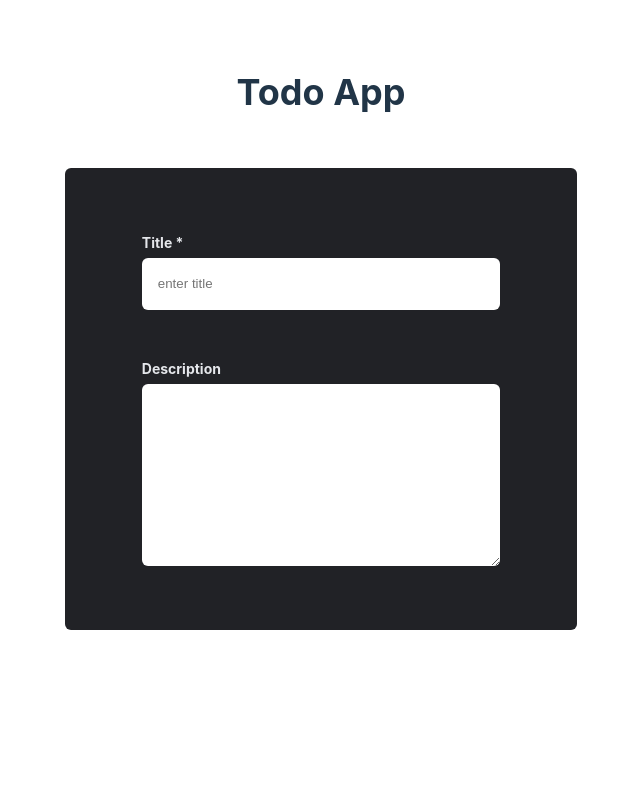
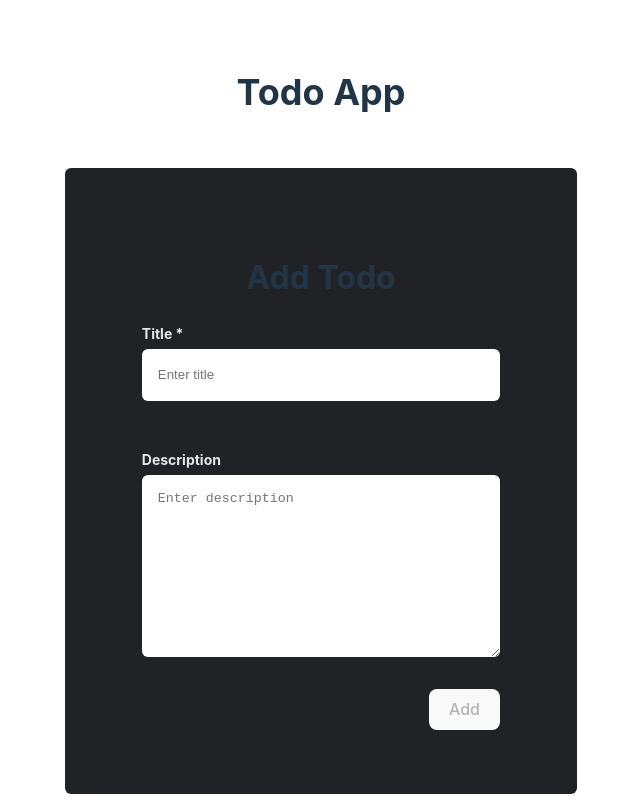
Before and after one commit to Kinbou/todolist-webFactory, a React (Vite) app: page /#/todo/new in a window 1280 px wide. Shown: the whole page, without its empty margins (319-959 px from the left). Built offline with nearby package versions, Linux system fonts and the light colour scheme.

Commit message:
feat: :triangular_flag_on_post: Add Todo

```diff
--- a/src/App/AppRoutes.tsx
+++ b/src/App/AppRoutes.tsx
@@ -1,6 +1,4 @@
-import { useRoutes, HashRouter, Navigate } from 'react-router-dom'
-
-import TodoProvider from '@/contexts/todo-context'
+import { useRoutes, Navigate, HashRouter } from 'react-router-dom'
 
 import HomePage from '@pages/Home/HomePage'
 import Todo from '@pages/Todo/Todo'
@@ -8,19 +6,15 @@ import Todo from '@pages/Todo/Todo'
 const APP_ROUTES = [
   {
     path: '/',
-    element: (
-      <TodoProvider>
-        <HomePage />
-      </TodoProvider>
-    ),
+    element: <HomePage />,
   },
   {
     path: '/todo/:todoId',
-    element: (
-      <TodoProvider>
-        <Todo />
-      </TodoProvider>
-    ),
+    element: <Todo />,
+  },
+  {
+    path: '/todo/new',
+    element: <Todo />,
   },
   {
     path: '*',
@@ -31,8 +25,9 @@ const APP_ROUTES = [
 const RoutesComponent = () => useRoutes(APP_ROUTES)
 
 export const AppRoutes = () => {
+  const base = '' // import.meta.env.DEV ? '/' : '/todolist-webFactory/'
   return (
-    <HashRouter>
+    <HashRouter basename={base}>
       <RoutesComponent />
     </HashRouter>
   )
--- a/src/pages/Home/HomePage.tsx
+++ b/src/pages/Home/HomePage.tsx
@@ -3,9 +3,11 @@ import { useContext, useEffect } from 'react'
 import TodoList from './components/TodoList'
 import { TodoContext } from '@/contexts/todo-context'
 import { getSortedTodos, sortTodos } from '@/services/todo-service'
+import { useNavigate } from 'react-router-dom'
 
 const HomePage = () => {
   const { updateTodoList, todoList } = useContext(TodoContext)
+  const navigate = useNavigate()
 
   const toggleState = (index: number): void => {
     const copyList = [...todoList]
@@ -15,13 +17,27 @@ const HomePage = () => {
     updateTodoList(copyList)
   }
 
+  const addNewTodo = () => {
+    navigate(`/todo/new`)
+  }
+
   useEffect(() => {
-    const todoList = getSortedTodos()
-    updateTodoList(todoList)
+    const sortTodoList = todoList ? getSortedTodos(todoList) : getSortedTodos()
+    updateTodoList(sortTodoList)
   }, [])
 
   return (
-    <div className="w-100% text-center flex flex-col items-center">
+    <div className="w-30% h-100% text-center flex flex-col items-center">
+      <div className="flex justify-between items-center mt-2em w-100%">
+        <h1 id="app-title" className=" text-4xl ">
+          Todo App
+        </h1>
+        <button
+          data-testid="btn-new-todo"
+          className="i-carbon-add-alt w-40px h-40px hover:text-blue-900"
+          onClick={addNewTodo}
+        />
+      </div>
       <TodoList items={todoList} toggleState={toggleState} />
     </div>
   )
--- a/src/pages/Home/components/TodoItem.tsx
+++ b/src/pages/Home/components/TodoItem.tsx
@@ -17,7 +17,7 @@ const TodoItem = ({ item, toggleState }: TodoItemProps) => {
     return
   }
 
-  const { id, checked, title } = item
+  const { id, checked, title, description } = item
 
   const goToTodoDetail = () => {
     navigate(`/todo/${id}`)
@@ -26,7 +26,7 @@ const TodoItem = ({ item, toggleState }: TodoItemProps) => {
   return (
     <div
       className={cx(
-        'todoItem w-30% border border-solid border-l-solid border-l-#27557d border-l-5 border-#27557d m-1em flex justify-start items-center rounded-md p-x-1em p-y-.5em box-border m-h-100px relative ',
+        'todoItem border border-solid border-l-solid border-l-#27557d border-l-5 border-#27557d m-1em flex justify-start items-center rounded-md p-x-1em p-y-.5em box-border m-h-100px relative w-100%',
         {
           'line-through border-l-green': item.checked,
         },
@@ -47,7 +47,7 @@ const TodoItem = ({ item, toggleState }: TodoItemProps) => {
           },
         )}
         htmlFor={'chk' + id}
-        title={title}
+        title={description}
       >
         {title || 'untitled'}
       </label>
--- a/src/pages/Todo/components/TodoDetails.tsx
+++ b/src/pages/Todo/components/TodoDetails.tsx
@@ -1,10 +1,49 @@
-import { ReactNode } from 'react'
+import { ReactNode, SyntheticEvent, useContext, useState } from 'react'
+import { useNavigate } from 'react-router-dom'
 
 import { Todo } from '@models/Todo'
+import { addTodo } from '@services/todo-service'
+import { TodoContext } from '@/contexts/todo-context'
 
 const TodoDetails = ({ todo }: { todo: Todo | undefined }): ReactNode => {
+  const [title, setTitle] = useState<string>(todo?.title ?? '')
+  const [description, setDescription] = useState<string>(
+    todo?.description ?? '',
+  )
+  const navigate = useNavigate()
+  const { updateTodoList } = useContext(TodoContext)
+
+  const handleAddTodo = (e: SyntheticEvent) => {
+    e.preventDefault()
+    console.log('handleAddTodo', title, description)
+    if (!title) {
+      return
+    }
+
+    const result = addTodo({
+      description,
+      title,
+      checked: false,
+      id: 'qsqlkdjqs',
+    })
+    if (result) {
+      updateTodoList(result)
+      navigate('/')
+    }
+  }
+
+  const handleEditTodo = (e: SyntheticEvent) => {
+    e.preventDefault()
+    console.log('handleEditTodo')
+  }
+
   return (
-    <form className="min-w-70% max-w-100% flex flex-col">
+    <div className="flex flex-col min-w-70% max-w-100% items-center">
+      <h1>{todo ? 'Modify Todo' : 'Add Todo'}</h1>
+      <form
+        className=" flex flex-col w-100%"
+        onSubmit={todo ? handleEditTodo : handleAddTodo}
+      >
         <div className="flex flex-col mb-3rem">
           <label
             className="text-14px mb-.3rem text-gray-200 font-bold"
@@ -14,9 +53,10 @@ const TodoDetails = ({ todo }: { todo: Todo | undefined }): ReactNode => {
           </label>
           <input
             className="pl-1rem h-50px border-none rounded-md"
-          placeholder="enter title"
-          value={todo?.title}
+            placeholder="Enter title"
+            value={title}
             readOnly={!!todo}
+            onChange={(e) => setTitle(e.target.value)}
           />
         </div>
         <div className="flex flex-col">
@@ -33,10 +73,22 @@ const TodoDetails = ({ todo }: { todo: Todo | undefined }): ReactNode => {
             rows={10}
             className="border-none rounded-md p-1rem max-w-100%"
             readOnly={!!todo}
-          value={todo?.description}
+            value={description}
+            placeholder="Enter description"
+            onChange={(e) => setDescription(e.target.value)}
           ></textarea>
         </div>
+        <div className="w-100% flex justify-end">
+          <button
+            className="mt-2em w-auto w-min"
+            type="submit"
+            disabled={!title}
+          >
+            {todo ? 'Edit' : 'Add'}
+          </button>
+        </div>
       </form>
+    </div>
   )
 }
 
--- a/src/services/todo-service.ts
+++ b/src/services/todo-service.ts
@@ -10,11 +10,17 @@ export const getTodos = (): Todo[] => {
   return todoList
 }
 
-export const getSortedTodos = (): Todo[] => {
-  return getTodos().sort(sortTodos)
+export const getSortedTodos = (todoList?: Todo[]): Todo[] => {
+  const listTodo = todoList?.length ? todoList : (todos as Todo[])
+  return listTodo.sort(sortTodos)
 }
 
 export const getTodo = (id: string): Todo | undefined => {
   const todo = todos.find((todo) => todo.id === id)
   return todo
 }
+
+export const addTodo = (todo: Todo) => {
+  const newTodo = [todo, ...todos]
+  return newTodo
+}
```
Lines whose indentation alone changed are shown as unchanged.
